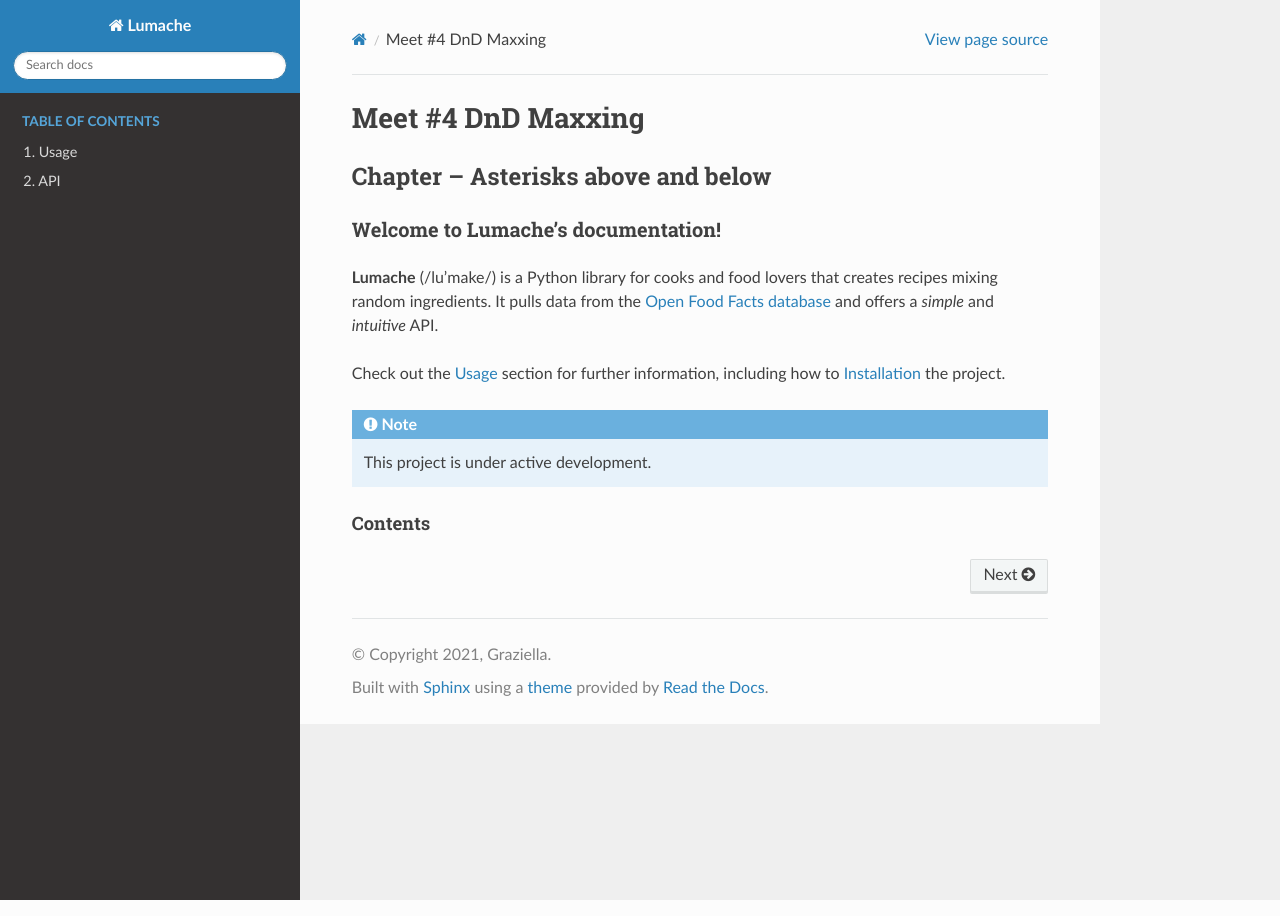
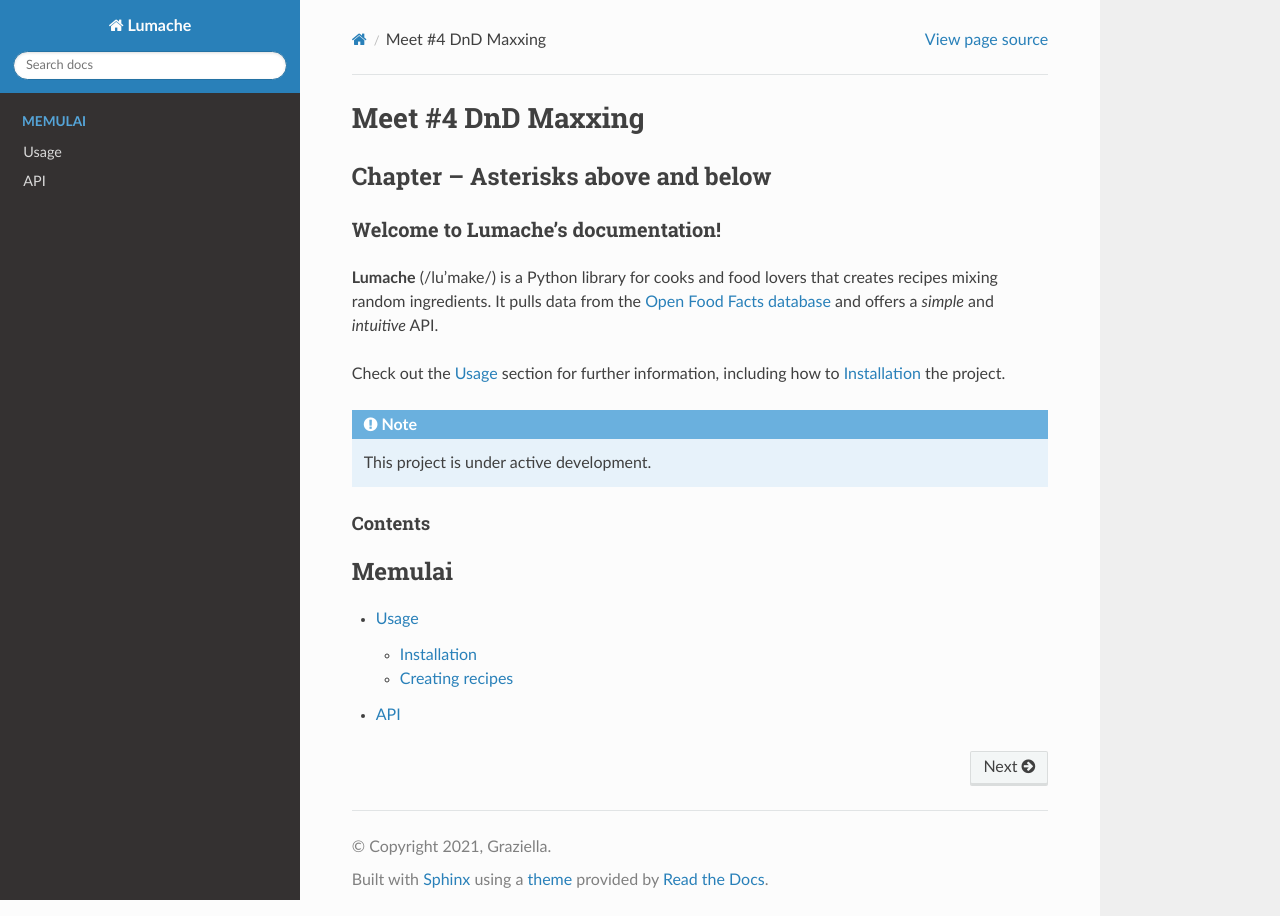
Before and after one commit to takayama156/1Peace-Dnd-Guide, a Sphinx documentation site: the page built from docs/source/index.rst, in a window 1280 px wide. Built offline with Sphinx 7.4.7 and the Read the Docs theme 3.1.0, drawn with Linux system fonts in a browser that asks for light colours.

Commit message:
Update index.rst

```diff
--- a/docs/source/index.rst
+++ b/docs/source/index.rst
@@ -25,11 +25,7 @@ Contents
 --------
 
 .. toctree::
-   :caption: Table of Contents
-   :numbered: 3
-   :maxdepth: 4
-   :hidden:
-   :includehidden:
+   :caption: Memulai
 
    usage
    api
```
